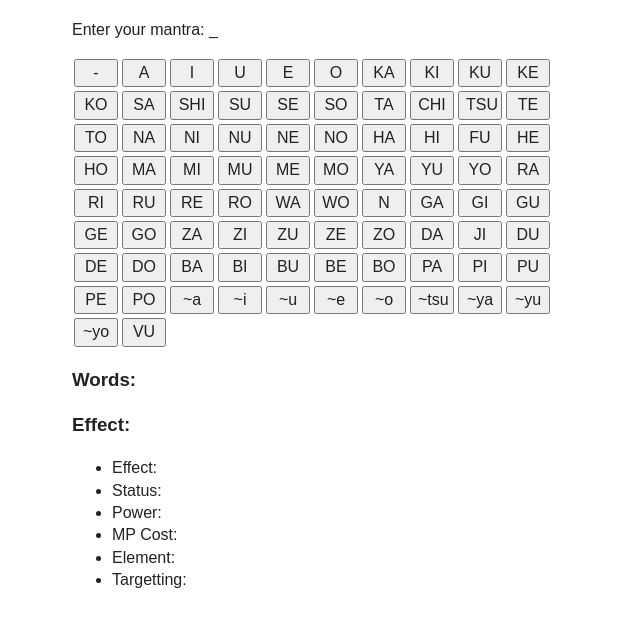
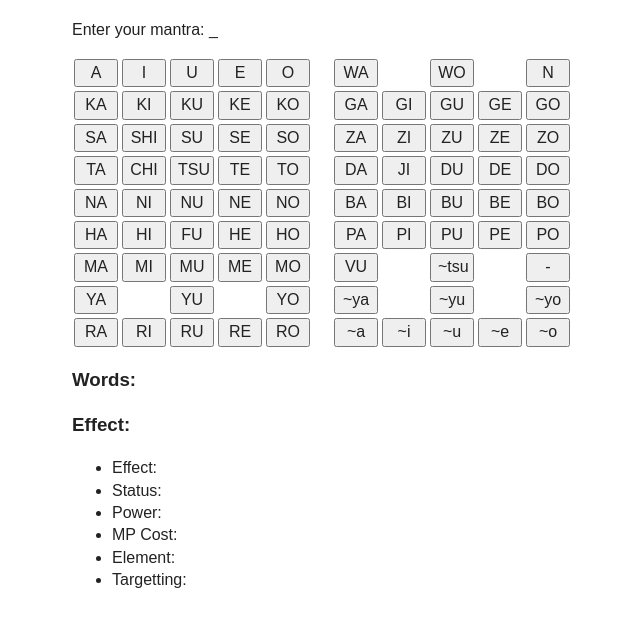
Before and after one commit to IgnacioCartes/rudra-mantras-tool, a plain HTML site: page index.html in a window 1280 px wide. Shown: the part 69-696 px from the top of the page, without its empty margins (308-948 px from the left). Drawn offline with Linux system fonts and the light colour scheme.

Commit message:
Layout and bug fixes

```diff
--- a/css/main.css
+++ b/css/main.css
@@ -61,6 +61,11 @@ button {
 	width: 44px;
 }
 
+.no-btn {
+	display: inline-block;
+	margin: 2px;
+	width: 44px;
+}
 
 
 
--- a/index.html
+++ b/index.html
@@ -4,7 +4,7 @@
         <meta charset="utf-8">
         <meta http-equiv="X-UA-Compatible" content="IE=edge,chrome=1">
 		<title>Rudra Mantras Tool</title>
-        <meta name="description" content="WebApp to create and test mantras for the game Rudra No Hihou">
+        <meta name="description" content="Web App to create and test mantras for the game Rudra No Hihou">
         <meta name="viewport" content="width=device-width, initial-scale=1">
 
         <link rel="stylesheet" href="css/normalize.min.css">
@@ -22,7 +22,34 @@
 			<p>
 				Enter your mantra: <span id="mantra"></span> _
 			</p>
-			<div id="div-katakana"></div>
+			<div>
+				<table id="div-katakana">
+					<tr>
+						<td>
+							<button data-id="123">A</button><button data-id="124">I</button><button data-id="125">U</button><button data-id="126">E</button><button data-id="127">O</button>
+							<button data-id="128">KA</button><button data-id="129">KI</button><button data-id="130">KU</button><button data-id="131">KE</button><button data-id="132">KO</button>
+							<button data-id="133">SA</button><button data-id="134">SHI</button><button data-id="135">SU</button><button data-id="136">SE</button><button data-id="137">SO</button>
+							<button data-id="138">TA</button><button data-id="139">CHI</button><button data-id="140">TSU</button><button data-id="141">TE</button><button data-id="142">TO</button>
+							<button data-id="143">NA</button><button data-id="144">NI</button><button data-id="145">NU</button><button data-id="146">NE</button><button data-id="147">NO</button>
+							<button data-id="148">HA</button><button data-id="149">HI</button><button data-id="150">FU</button><button data-id="151">HE</button><button data-id="152">HO</button>
+							<button data-id="153">MA</button><button data-id="154">MI</button><button data-id="155">MU</button><button data-id="156">ME</button><button data-id="157">MO</button>
+							<button data-id="158">YA</button><div class="no-btn"></div><button data-id="159">YU</button><div class="no-btn"></div><button data-id="160">YO</button>
+							<button data-id="161">RA</button><button data-id="162">RI</button><button data-id="163">RU</button><button data-id="164">RE</button><button data-id="165">RO</button>
+						</td>
+						<td>
+							<button data-id="166">WA</button><div class="no-btn"></div><button data-id="167">WO</button><div class="no-btn"></div><button data-id="168">N</button>
+							<button data-id="169">GA</button><button data-id="170">GI</button><button data-id="171">GU</button><button data-id="172">GE</button><button data-id="173">GO</button>
+							<button data-id="174">ZA</button><button data-id="175">ZI</button><button data-id="176">ZU</button><button data-id="177">ZE</button><button data-id="178">ZO</button>
+							<button data-id="179">DA</button><button data-id="180">JI</button><button data-id="181">DU</button><button data-id="182">DE</button><button data-id="183">DO</button>
+							<button data-id="184">BA</button><button data-id="185">BI</button><button data-id="186">BU</button><button data-id="187">BE</button><button data-id="188">BO</button>
+							<button data-id="189">PA</button><button data-id="190">PI</button><button data-id="191">PU</button><button data-id="192">PE</button><button data-id="193">PO</button>
+							<button data-id="203">VU</button><div class="no-btn"></div><button data-id="199">~tsu</button><div class="no-btn"></div><button data-id="122">-</button>
+							<button data-id="200">~ya</button><div class="no-btn"></div><button data-id="201">~yu</button><div class="no-btn"></div><button data-id="202">~yo</button>
+							<button data-id="194">~a</button><button data-id="195">~i</button><button data-id="196">~u</button><button data-id="197">~e</button><button data-id="198">~o</button>
+						</td>
+					</tr>
+				</table>
+			</div>
 			<div>
 				<h3>Words:</h3>
 				<ul id="words">
--- a/js/app.js
+++ b/js/app.js
@@ -100,11 +100,16 @@
 	];
 
 
-	// on document.ready, initialize
+	//
+
+	/**
+	 * on document.ready
+	 *
+	 * Initialize, setting bindings to buttons and keyboard
+	 *
+	 **/
 	$(document).ready(function() {
-		console.log("dom ready, initializing...");
-
-		fillUpButtons();
+		log("dom ready, initializing...");
 
 		// bind button clicks
 		$("#div-katakana button").on("click", function() {
@@ -135,12 +140,15 @@
 		var parsed = parseMantra(mantraTest);
 		*/
 
-		console.log(
-
-		);
 	});
 
 
+	/**
+	 * refresh();
+	 *
+	 * Display and recalculate the new mantra
+	 *
+	 **/
 	var refresh = function() {
 		// update view
 		updateMantraView(mantraInput);
@@ -164,8 +172,7 @@
 				window.MANTRAS.prefix[chain.prefix]
 			);
 		});
-		console.log("final mantra:");
-		console.log(finalMantra);
+		log(finalMantra);
 
 		if(finalMantra === undefined)
 			return null;
@@ -190,13 +197,22 @@
 	};
 
 
+	/**
+	 * modifyMantra();
+	 *
+	 * Applies a new prefix or sets a base to a mantra
+	 * Called for every additional word to modify the base
+	 *
+	 * Returns the modified mantra
+	 *
+	 **/
 	var modifyMantra = function(fMantra, base, prefix) {
-		console.log(base);
-		console.log(prefix);
+		log(base);
+		log(prefix);
 
 		// if mantra is empty, take base and slap it in mantra
 		if (fMantra === null) {
-			fMantra = base
+			fMantra = $.extend({}, base);
 		} else {
 
 			// element from base can be modified
@@ -219,10 +235,9 @@
 				fMantra.statEffect = base.statEffect;
 			}
 
-
 			// ignore all modifiers if type=2???
 			if((fMantra.type === 2) || (base.type === 2)) {
-				console.log("TYPE 2 should ignore everything else");
+				log("TYPE 2 should ignore everything else");
 			} else {
 				// apply prefix MP and power modifiers
 				fMantra.mpCost += prefix.mpCost;
@@ -235,7 +250,7 @@
 
 
 	/**
-	 * parseMantra
+	 * parseMantra();
 	 *
 	 * Parses a mantra from the end, obtaining all of its components
 	 *
@@ -245,11 +260,11 @@
 	var parseMantra = function(mantra) {
 		// if length=0, nothing to parse
 		if(mantra.length==0) {
-			console.log("length=0");
+			log("length=0");
 			return null;
 		};
 
-		console.log("parsing mantra...");
+		log("parsing mantra...");
 
 		// start parsing
 		// copy to new array trimming the 0s
@@ -259,7 +274,7 @@
 				eMantra.push(mantra[i]);
 		};
 
-		console.log(eMantra);
+		log(eMantra);
 
 		var mantraSegments = [];
 
@@ -306,6 +321,8 @@
 	};
 
 
+	// Other minor functions
+
 	var updateMantraView = function(mantra) {
 		$("#mantra").html(mantraToString(mantra));
 	};
@@ -313,7 +330,6 @@
 
 	var mantraToString = function(mantra) {
 		var output = "";
-		console.log(mantra);
 		$.each(mantra, function(index, charIndex) {
 			if(charIndex) {
 				var char = $.grep(character, function(e) {
@@ -325,17 +341,9 @@
 		return output;
 	};
 
-
-	var fillUpButtons = function() {
-		var $kata = $("#div-katakana");
-
-		$.each(character, function(index, obj) {
-			var $btn = $("<button/>");
-			$btn.html(obj.char);
-			$btn.attr("data-id", obj.id);
-			$kata.append($btn);
-		});
-
+	var log = function(message) {
+		console.log(message);
 	};
 
+
 })(window, jQuery, undefined);
```
